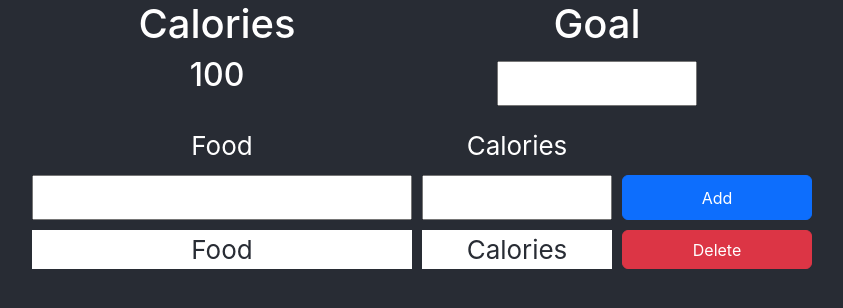
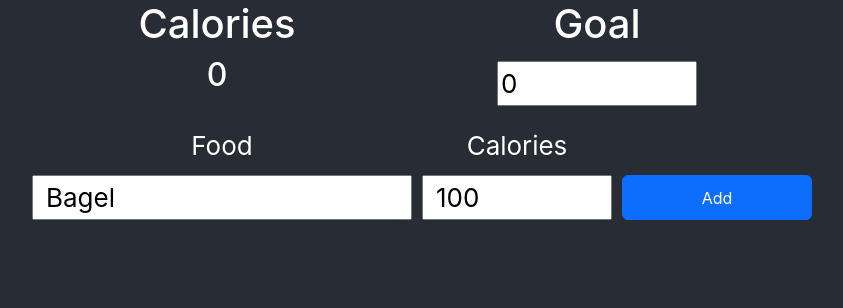
Before and after one commit to TreeBaron/Calorie-Boy, a React (Create React App) app: page / in a window 1280 px wide. Shown: the top 308 px of the page, without its empty margins (229-1072 px from the left). Built offline with nearby package versions, Linux system fonts and the light colour scheme; the HTML template or start-up script is replaced by a standard one.

Commit message:
Finished

```diff
--- a/src/App.js
+++ b/src/App.js
@@ -1,19 +1,24 @@
-import React from 'react';
+import React, { useState } from 'react';
 import './App.css';
 import { Button } from 'react-bootstrap';
+import Cookies from 'universal-cookie';
 
-const TopDisplay = ({}) =>
+const TopDisplay = ({ totalCalories, goal, setGoal, cookieKey, cookies, items }) =>
 {
   return (
     <div className='container'>
           <div className='row'>
             <div className='col-sm-4'>
               <h1>Calories</h1>
-              <h2>100</h2>
+              <h2>{totalCalories}</h2>
             </div>
             <div className='col-sm-4'>
               <h1>Goal</h1>
-              <input className='marginSmall goalNumberWidth' type="number" name="calories" onChange={() => {console.log('ravioli')}}/>
+              <input className='marginSmall goalNumberWidth' type="number" value={goal} onChange={(event) => {
+                let goalValue = parseInt(event.target.value) ? parseInt(event.target.value) : 0;
+                setGoal(goalValue);
+                cookies.set(cookieKey, {items: [...items], goal: goalValue}, {path: '/'});
+                }}/>
             </div>
           </div>
         </div>
@@ -21,11 +26,51 @@ const TopDisplay = ({}) =>
 };
 
 function App() {
+
+  const [goal, setGoal] = useState(0);
+  const [items, setItems] = useState([]);
+  const [foodEntry, setFoodEntry] = useState("Bagel");
+  const [calorieEntry, setCalorieEntry] = useState(100);
+  const [totalCalories, setTotalCalories] = useState(0);
+
+  const countCalories = (newItem) => {
+    let total = 0;
+
+    if(newItem)
+    {
+      total += newItem.calories;
+    }
+
+    items.forEach(item => {
+      total += item.calories;
+    });
+    setTotalCalories(total);
+  };
+
+  // Load Cookies if found...
+  const cookies = new Cookies();
+  const cookieKey = 'myCalorieCount';
+  let retrieved = cookies.get(cookieKey);
+
+  if(retrieved && (!items || items.length === 0))
+  {
+    if(retrieved.items.length)
+    {
+      setItems(retrieved.items);
+      countCalories();
+    }
+
+    if(retrieved.goal)
+    {
+      setGoal(retrieved.goal);
+    }
+  }
+
   return (
     <div className="App">
       <header className="App-header">
         <div>
-          <TopDisplay/>
+          <TopDisplay totalCalories={totalCalories} goal={goal} setGoal={setGoal} cookieKey={cookieKey} cookies={cookies} items={items}/>
           <div class="container marginTop">
             <div class="row">
               <div class="col-sm-4 marginSmall">
@@ -37,21 +82,38 @@ function App() {
               <div class="col-sm-2 marginSmall"/>
             </div>
             <div className='row'>
-              <input className='col-sm-4 marginSmall' type="text" name="food" onChange={() => {console.log('ravioli')}}/>
-              <input className='col-sm-2 marginSmall' type="number" name="calories" onChange={() => {console.log('ravioli')}}/>
-              <Button className='col-sm-2 marginSmall btn btn-primary'>Add</Button>
+              <input className='col-sm-4 marginSmall' type="text" value={foodEntry} onChange={(event) => {setFoodEntry(event.target.value); }}/>
+              <input className='col-sm-2 marginSmall' type="number" value={calorieEntry} onChange={(event) => {setCalorieEntry(parseInt(event.target.value) ? parseInt(event.target.value) : 0)}}/>
+              <Button className='col-sm-2 marginSmall btn btn-primary' onClick={() => {
+                let newItem = {food: foodEntry, calories: calorieEntry, id: new Date().getTime()};
+                setItems([...items, newItem]);
+                setFoodEntry('');
+                setCalorieEntry(0);
+                countCalories(newItem);
+                cookies.set(cookieKey, {items: [...items, newItem], goal: goal}, {path: '/'});
+              }}>Add</Button>
             </div>
+            {items.map(item => (
               <li>
                 <div class="row">
                   <div class="col-sm-4 marginSmall item">
-                  Food
+                    {item.food}
                   </div>
                   <div class="col-sm-2 marginSmall item">
-                  Calories
+                    {item.calories}
                   </div>
-                <Button className='col-sm-2 marginSmall btn btn-danger'>Delete</Button>
+                  <Button className='col-sm-2 marginSmall btn btn-danger' onClick={() => {
+                    let newItems = [...items.filter(x => x.id !== item.id)];
+                    if(!newItems) {
+                      newItems = [];
+                    }
+                    setItems(newItems);
+                    countCalories();
+                    cookies.set(cookieKey, {items: newItems, goal: goal}, {path: '/'});
+                  }}>Delete</Button>
                 </div>
               </li>
+            ))}
           </div>
         </div>
       </header>
```
Lines whose indentation alone changed are shown as unchanged.
